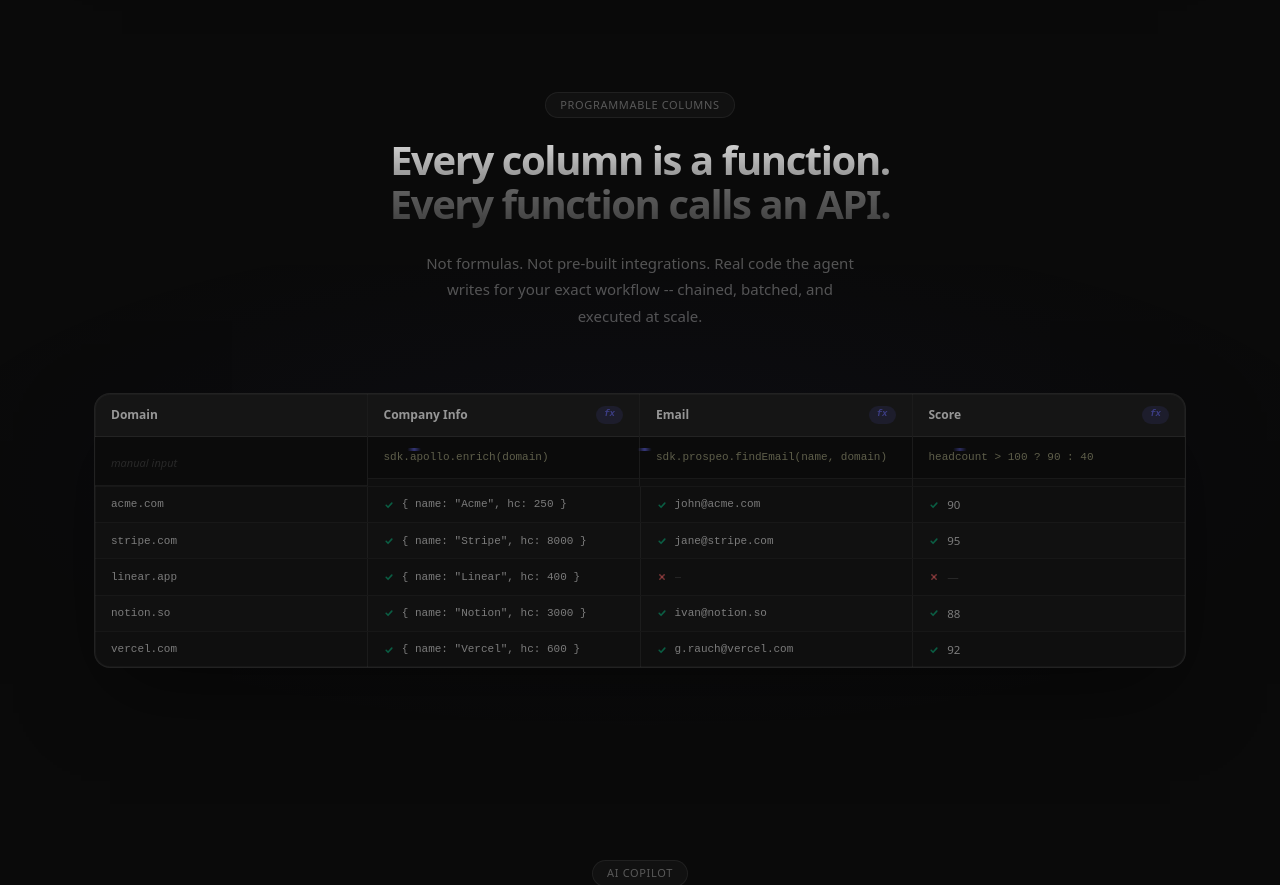
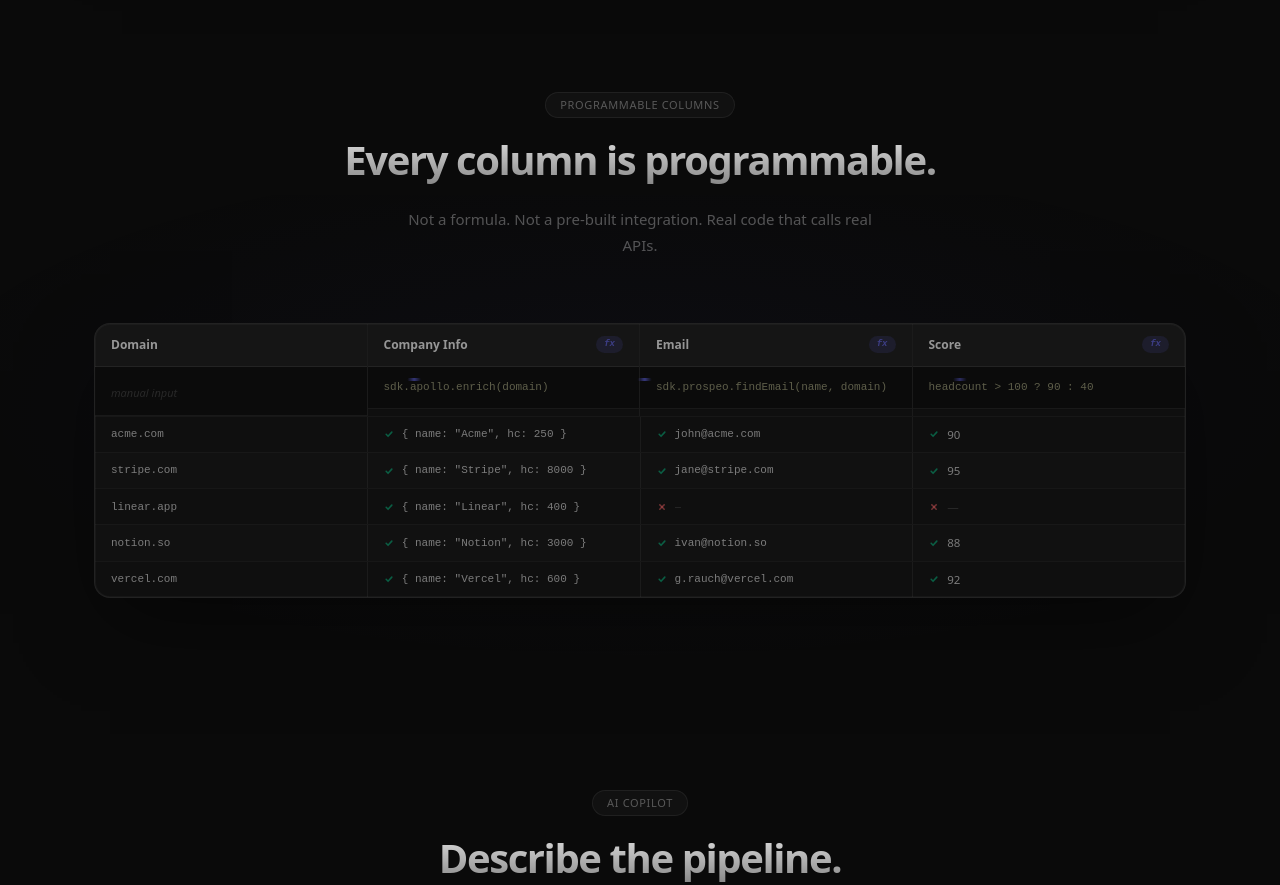
Before and after one commit to rezixon3/gtm-pilot-landing, a React (Vite) app: page / in a window 1280 px wide. Shown: the part 880-1765 px from the top of the page. Built offline with nearby package versions, Linux system fonts and the light colour scheme.

Commit message:
Revert pipeline heading to original copy

```diff
--- a/src/App.tsx
+++ b/src/App.tsx
@@ -620,19 +620,15 @@
         <SectionLabel>Programmable columns</SectionLabel>
         <h2 className="mx-auto max-w-[640px] text-center text-[1.6rem] font-bold leading-[1.1] tracking-[-0.035em] sm:text-[2.5rem]">
           <span className="bg-gradient-to-b from-white/90 to-white/50 bg-clip-text text-transparent">
-            Every column is a function.
-          </span>
-          <br />
-          <span className="bg-gradient-to-b from-white/40 to-white/20 bg-clip-text text-transparent">
-            Every function calls an API.
+            Every column is programmable.
           </span>
         </h2>
       </Reveal>
 
       <Reveal delay={0.05}>
-        <p className="mx-auto mt-6 max-w-[440px] text-center text-[15px] leading-[1.75] text-white/30">
-          Not formulas. Not pre-built integrations. Real code the agent writes
-          for your exact workflow -- chained, batched, and executed at scale.
+        <p className="mx-auto mt-6 max-w-[480px] text-center text-[15px] leading-[1.75] text-white/30">
+          Not a formula. Not a pre-built integration.
+          Real code that calls real APIs.
         </p>
       </Reveal>
 
```
